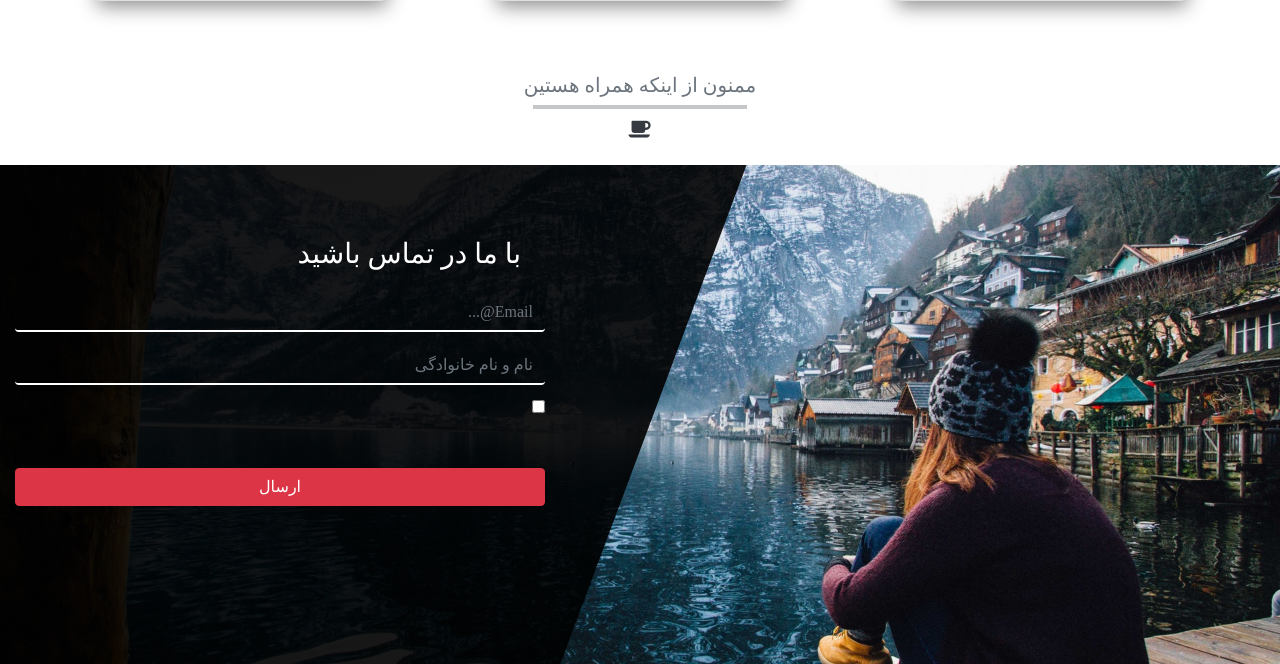
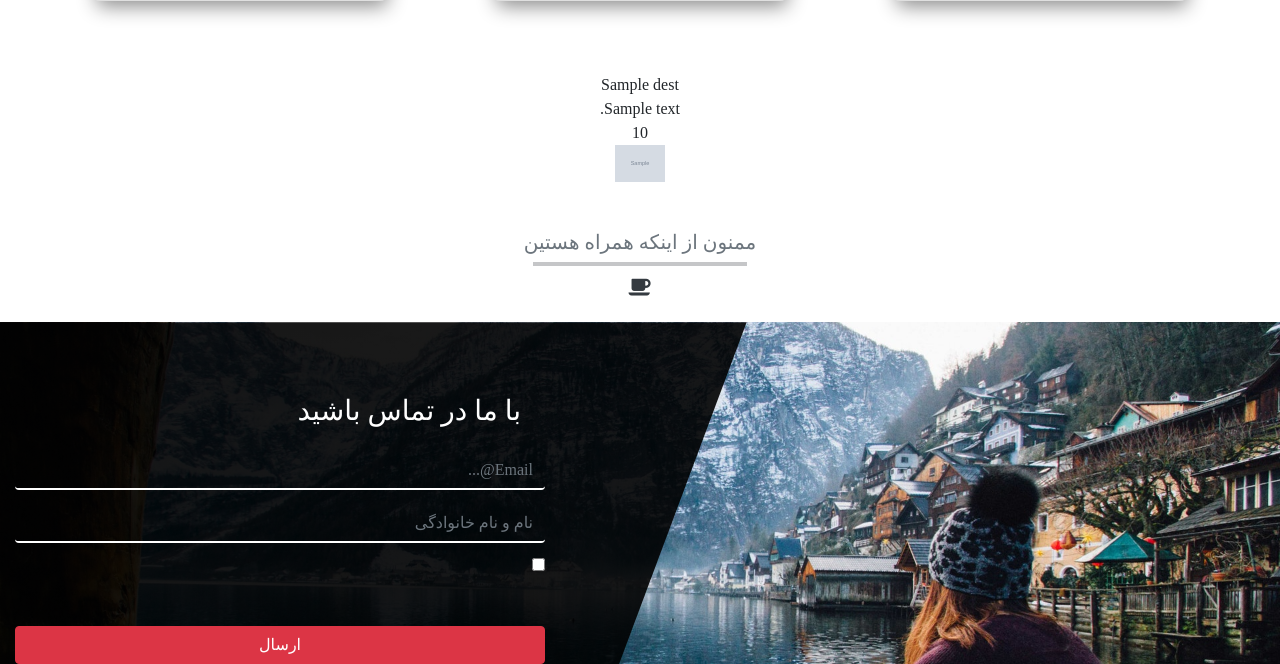
Before and after one commit to KiaShamaei/django-test1, a Django app: template templates/index.html in a window 1280 px wide. Shown: the part 4747-5411 px from the top of the page. Run offline with Django 4.2, Linux system fonts and the light colour scheme; the template is opened without the code that fills it: most values are stand-ins (such as "Sample title", 1, 10 or a date in 2020); grey boxes marked "Sample" are stand-in pictures; some libraries are stand-ins or nearby versions.

Commit message:
add list and it with loop

```diff
--- a/templates/index.html
+++ b/templates/index.html
@@ -1,4 +1,5 @@
 {% load static %}
+{% static "images" as baseUrl%}
 <!DOCTYPE html>
 <html dir="rtl" lang="fa">
 <head>
@@ -481,7 +482,21 @@
       </div>
 
      <!-- main part of  section6 -->
-       <div class="row py-4 " >
+       <div class="row py-4 d-flex justify-content-center align-items-center text-center " >
+          {% for dest in dests %}
+          <div class="col-4 ">
+            <p>{{dest.name}}</p>
+            <p>{{dest.desc}}</p>
+            <p>{{dest.price}}</p>
+            <img src="{{baseUrl}}/{{dest.img}}" width="50px" />
+
+
+          </div>
+          {% endfor %}
+
+        </div>
+        <div class="row py-4 " >
+
           <div class="col-12">
            <h5 class="justify-content-center  text-center text-muted">
 ممنون از اینکه همراه هستین
```
Also changed, not shown: travelo/views.py (+13 -1 lines).
